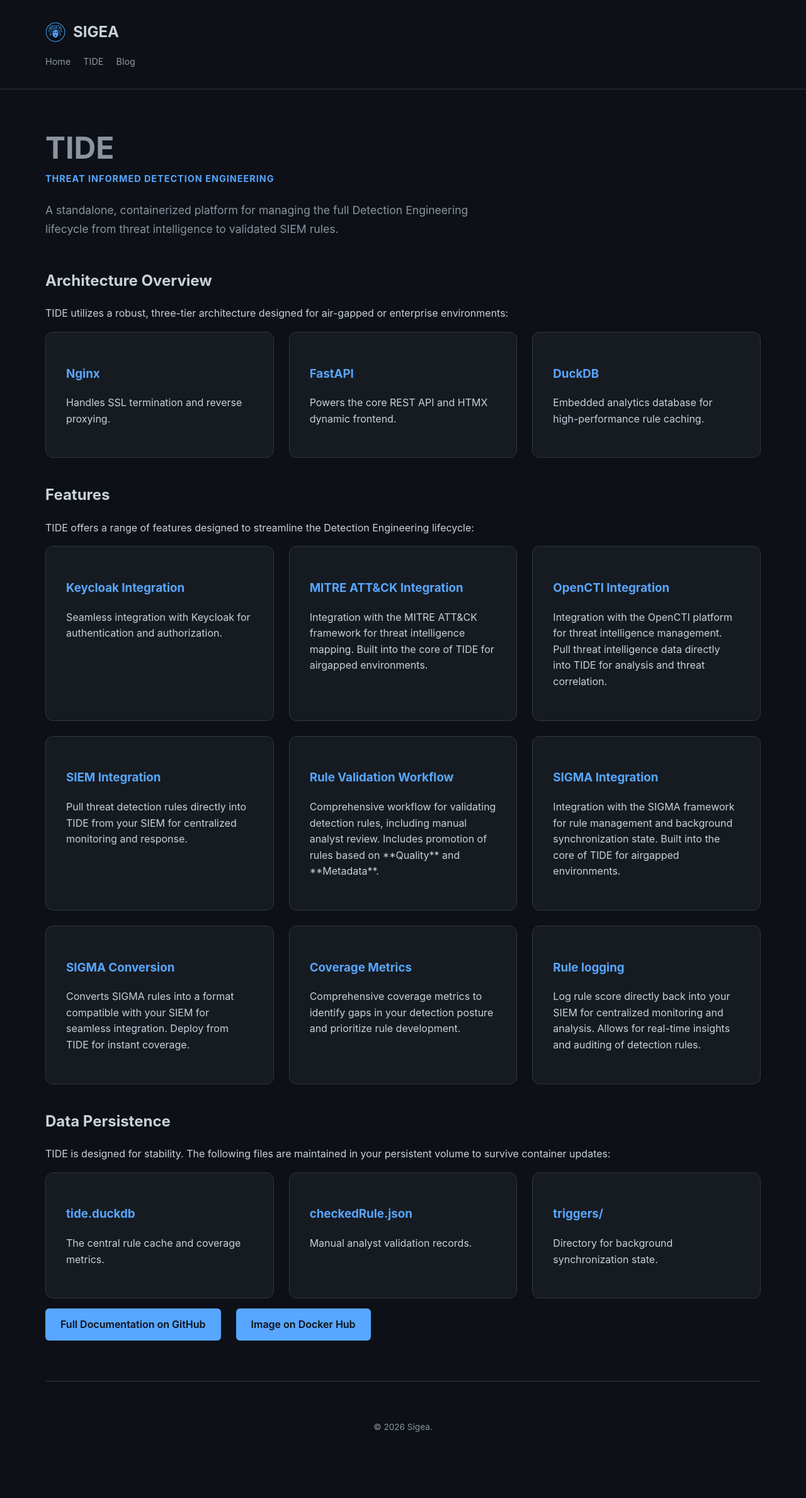
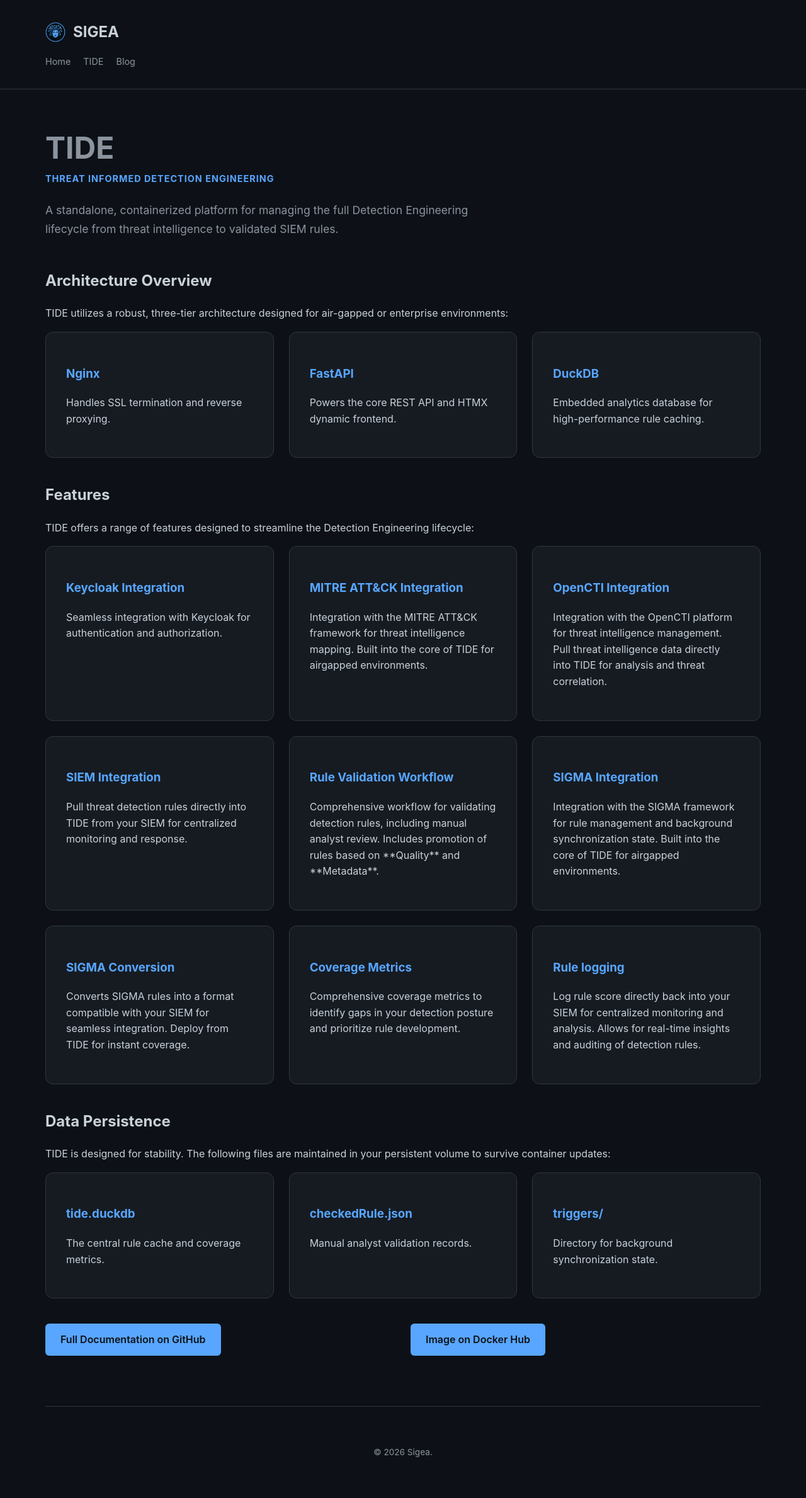
Before and after one commit to sigeauk/sigeauk.github.io, a Jekyll site: the page built from tide.html, in a window 1280 px wide. Shown: the whole page at 63% size. Built offline with Jekyll 4.4.1, drawn with Linux system fonts in a browser that asks for light colours; before the commit the page ends 2339 px from its top, so only the background shows below that.

Commit message:
update layout

```diff
--- a/style.css
+++ b/style.css
@@ -113,6 +113,16 @@
     width: 100%;
 }
 
+.btn-grid {
+    grid-template-columns: repeat(auto-fit, min-content);
+    justify-content: start;
+    gap: 1.5rem;
+}
+
+.btn-grid .cta-container {
+    margin-top: 2.5rem;
+    margin-bottom: 1rem;
+}
 .feature-card, .blog-card {
     background: var(--card-bg);
     border: 1px solid var(--border-color);
@@ -238,16 +248,6 @@
     font-size: 1.1rem;
     line-height: 1.7;
     max-width: 720px;
-}
-
-
-.btn-grid {
-    grid-template-columns: repeat(auto-fit, minmax(max-content, 0));
-    justify-content: start; /* Aligns them to the left */
-}
-
-.btn-grid .cta-container {
-    margin-top: 1rem;
 }
 
 .text-accent {
```
Also changed, not shown: tide.html (line endings or trailing spaces).
